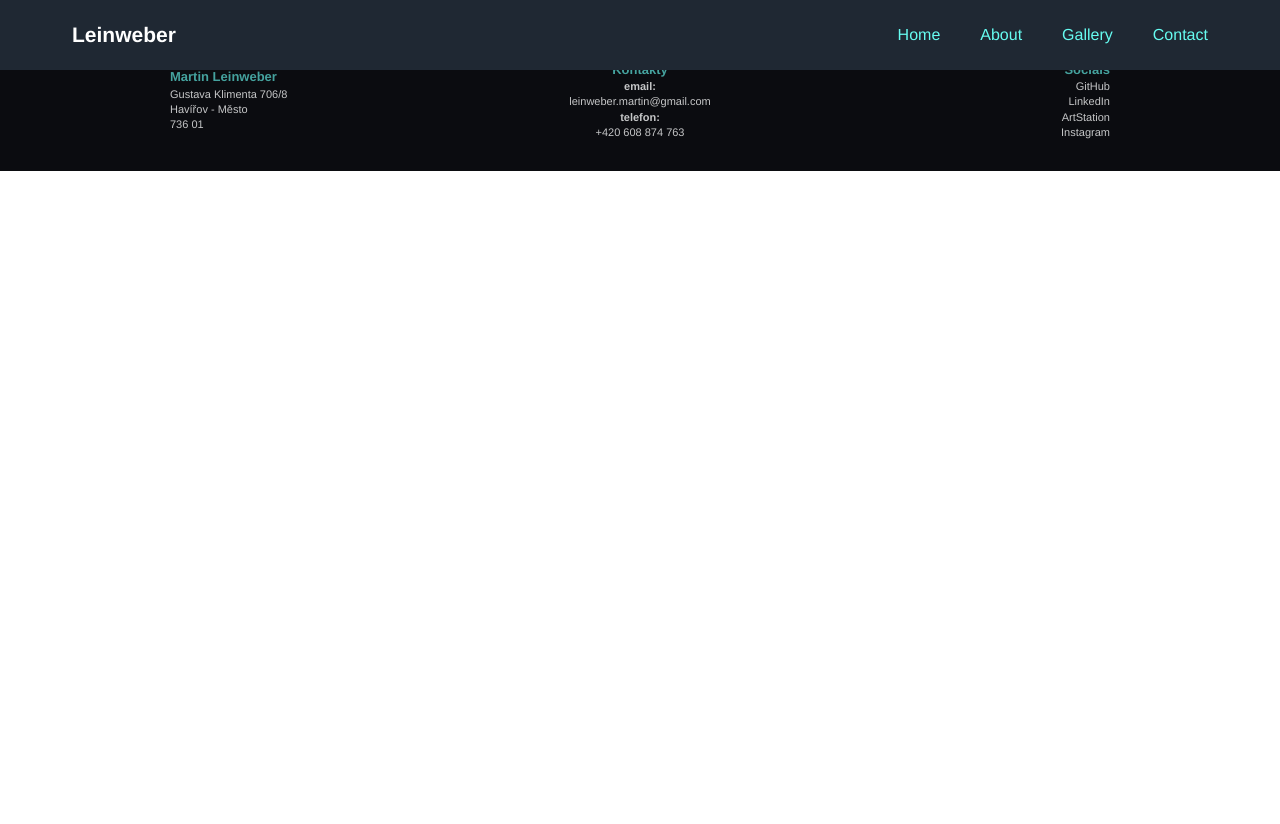
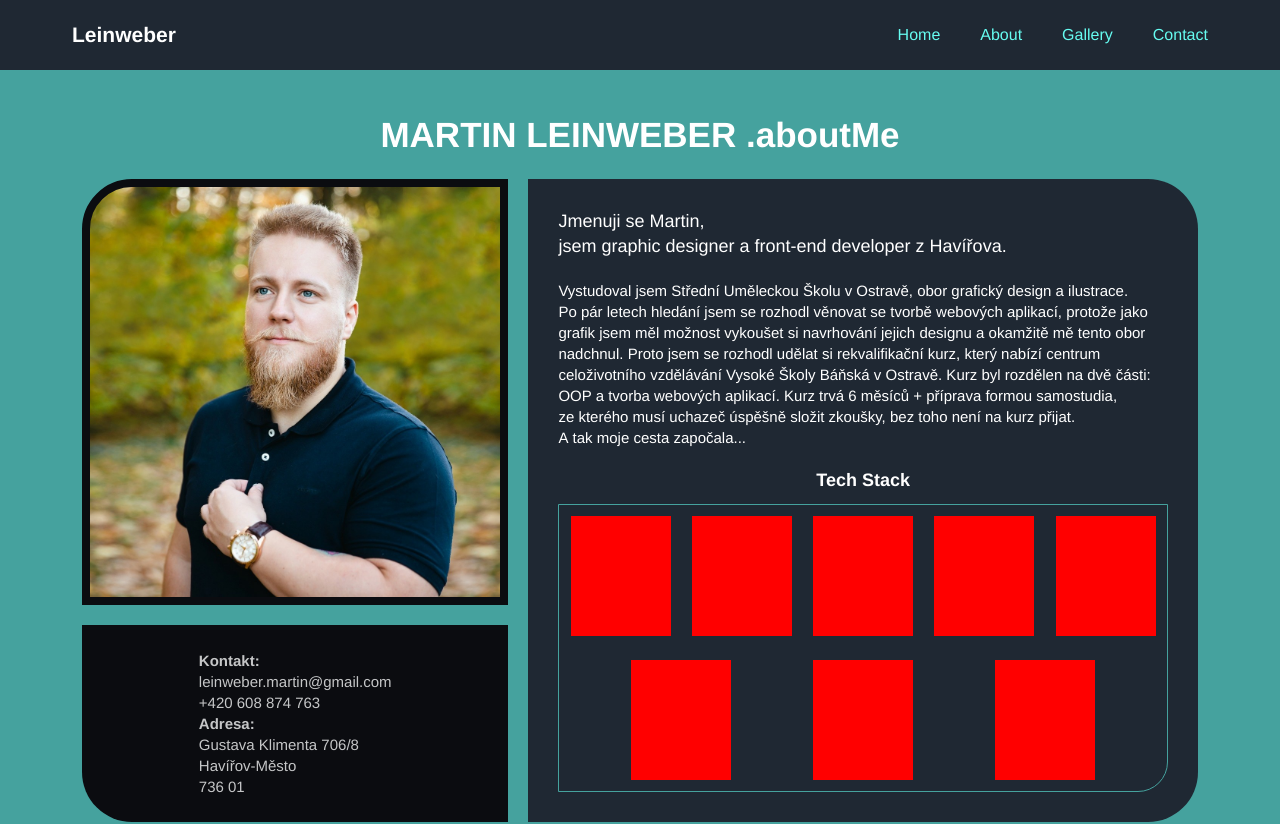
Before and after one commit to leinweberm/portfolioWeb, a React (Create React App) app: page /about in a window 1280 px wide. Shown: the top 824 px of the page. Before the commit the page ends 800 px from the top, so only its background shows below. Built offline with nearby package versions, Linux system fonts and the light colour scheme.

Commit message:
WOP about page

```diff
--- /dev/null
+++ b/src/components/About/aboutStyles.js
@@ -0,0 +1,111 @@
+import styled from "styled-components";
+import * as palette from '../../App.stylesVars';
+import Avatar from '../../assets/pictures/profilePicture.jpg';
+
+export const PageContainer = styled.div`
+   display: flex;
+   margin-top: 70px;
+   padding: 40px 20px;
+   flex-direction: column;
+   align-items: center;
+   height: auto;
+   width: 100%;
+   background-color: ${palette.darkTurquoise};
+   text-align: center;
+`;
+export const AboutGrid = styled.div`
+    top: 0;
+    display: grid;
+    grid-template-columns: auto 60%;
+    grid-template-rows: auto auto;
+    grid-template-areas:
+        'a b'
+        'c b';
+    gap: 20px;
+    margin: auto;
+    margin-bottom: 30px;
+    width: 90%;
+    max-width: 1200px;
+    @media (max-width: 768px) {
+        grid-template-columns: auto;
+        grid-template-rows: auto auto auto;
+        grid-template-areas:
+            'a'
+            'c'
+            'b';
+    }
+`;
+export const AboutItem = styled.div`
+    display: flex;
+    flex-direction: column;
+    align-items: center;
+    padding: 20px;
+    &:nth-child(1) {
+        grid-area: a;
+        aspect-ratio: 1/1;
+        border: 8px solid ${palette.almostBlack};
+        border-radius: 50px 0 0 0;
+        background-image: url(${Avatar});
+        background-size: cover;
+        justify-content: flex-end;
+        padding: 0;
+        @media (max-width: 768px) {
+            border: 6px solid ${palette.almostBlack};
+            border-radius: 50px 50px 0 0;
+        }
+    }
+    &:nth-child(2) {
+        grid-area: c;
+        background-color: ${palette.almostBlack};
+        color: ${palette.lightGrey};
+        border-radius: 0 0 0px 50px;
+        padding: 25px 0;
+        text-align: left;
+        @media (max-width: 768px) {
+            border-radius: 0 0 0 0;
+        }
+    }
+    &:nth-child(3) {
+        grid-area: b;
+        background-color: ${palette.darkGrey};
+        border-radius: 0 50px 50px 0;
+        text-align: left;
+        padding: 30px;
+        @media (max-width: 768px) {
+            border-radius: 0 0 50px 50px;
+        }
+    }
+`;
+export const TechStack = styled.div`
+    display: flex;
+    flex-direction: row;
+    flex-wrap: wrap;
+    justify-content: space-evenly;
+    align-items: center;
+    width: 100%;
+    height: 100%;
+    min-height: 50px;
+    border: 1px solid ${palette.darkTurquoise};
+    border-radius: 0 0 30px 0;
+    @media (max-width: 768px) {
+            border-radius: 0 0 30px 30px;
+        }
+`;
+export const TechStackItem = styled.div`
+    display: flex;
+    flex-direction: column;
+    height: 120px;
+    width: 100px;
+    margin: 10px;
+    justify-content: space-between;
+    background-color: red;
+`;
+
+export const H1 = styled.h1`
+    color: white;
+    font-size: 35px;
+    margin-bottom: 20px;
+    @media (max-width: 768px) {
+        font-size: 20px;
+    }
+`;
--- /dev/null
+++ b/src/components/About/aboutText.js
@@ -0,0 +1,7 @@
+export const FullName = 'Martin Leinweber';
+export const Phone = "+420 608 874 763";
+export const Email = 'leinweber.martin@gmail.com';
+
+
+const downloadLink = `<Link to="/files/leinweberCv.pdf" target="_blank" download style={{
+}}>`
--- a/src/components/About/index.js
+++ b/src/components/About/index.js
@@ -1,9 +1,46 @@
-import React from 'react'
+import React from 'react';
+import { AboutGrid, AboutItem, PageContainer, H1, TechStack, TechStackItem } from './aboutStyles';
+import { Email, Phone, } from './aboutText';
 
 export default function About() {
   return (
-    <div>
-      <h1>Toto je stranka o me</h1>
-    </div>
-  )
-}
+    <>
+      <PageContainer>
+        <H1>MARTIN LEINWEBER .aboutMe</H1>
+        <AboutGrid>
+          <AboutItem />
+          <AboutItem>
+            <p style={{fontSize: "15px"}}>
+              <b>Kontakt:</b><br></br>
+              {Email}<br></br>
+              {Phone}<br></br>
+              <b>Adresa:</b><br></br>
+              Gustava Klimenta 706/8<br></br>
+              Havířov-Město<br></br>
+              736 01
+            </p>
+          </AboutItem>
+          <AboutItem>
+            <p style={{fontSize: "15px"}}>
+              <p style={{fontSize: "18px", fontWeight: "500"}}>Jmenuji&nbsp;se Martin,<br>
+              </br>jsem graphic designer a&nbsp;front-end developer z&nbsp;Havířova.</p><br>
+              </br>Vystudoval jsem Střední Uměleckou Školu v&nbsp;Ostravě, obor grafický design a&nbsp;ilustrace. Po&nbsp;pár letech hledání jsem se&nbsp;rozhodl věnovat se&nbsp;tvorbě webových aplikací, protože jako grafik jsem měl možnost vykoušet si&nbsp;navrhování jejich designu a&nbsp;okamžitě mě tento obor nadchnul. Proto jsem se&nbsp;rozhodl udělat si&nbsp;rekvalifikační kurz, který nabízí centrum celoživotního vzdělávání Vysoké Školy Báňská v&nbsp;Ostravě. Kurz byl rozdělen na&nbsp;dvě části: OOP a&nbsp;tvorba webových aplikací. Kurz trvá 6 měsíců +&nbsp;příprava formou samostudia, ze&nbsp;kterého musí uchazeč úspěšně složit zkoušky, bez toho není na&nbsp;kurz přijat.<br>
+              </br>A&nbsp;tak moje cesta započala...
+            </p>
+            <h3 style={{fontSize: "18px", marginTop: "20px", marginBottom: "10px"}}>Tech Stack</h3>
+            <TechStack>
+              <TechStackItem></TechStackItem>
+              <TechStackItem></TechStackItem>
+              <TechStackItem></TechStackItem>
+              <TechStackItem></TechStackItem>
+              <TechStackItem></TechStackItem>
+              <TechStackItem></TechStackItem>
+              <TechStackItem></TechStackItem>
+              <TechStackItem></TechStackItem>
+            </TechStack>
+          </AboutItem>
+        </AboutGrid>
+      </PageContainer>
+    </>
+  );
+};
--- a/src/components/Footer/footerStyles.js
+++ b/src/components/Footer/footerStyles.js
@@ -63,18 +63,18 @@ export const FooterItem = styled.div`
 `;
 export const H1 = styled.h1`
    color: ${palette.darkTurquoise};
-   font-size: 13px;
+   font-size: 15px;
 `;
 export const B = styled.b`
    color: ${palette.lightGrey};
-   font-size: 11px;
+   font-size: 13px;
 `;
 export const P = styled.p`
    color: ${palette.lightGrey};
-   font-size: 11px;
+   font-size: 13px;
 `;
 export const NewTabLink = styled.a`
    color: ${palette.lightGrey};
-   font-size: 11px;
-   text-decoration: none;
+   font-size: 13px;
+   text-decoration: underline;
 `;
--- a/src/components/Home/homeStyles.js
+++ b/src/components/Home/homeStyles.js
@@ -6,6 +6,7 @@ export const PageContainer = styled.div`
    padding-top: 70px;
    flex-direction: column;
    align-items: center;
+   justify-content: center;
    height: 100vh;
    width: 100%;
    background-color: ${palette.darkTurquoise};
--- a/src/index.css
+++ b/src/index.css
@@ -16,6 +16,9 @@ body {
   -webkit-font-smoothing: antialiased;
   -moz-osx-font-smoothing: grayscale;
   background: white;
-  overflow: hidden;
+  /* overflow: hidden; */
   display: block;
 }
+p {
+  font-size: 14px;
+}
```
Also changed, not shown: src/assets/pictures/profilePicture.jpg (added), 1 other file (tests, documents, lock files or other folders).
